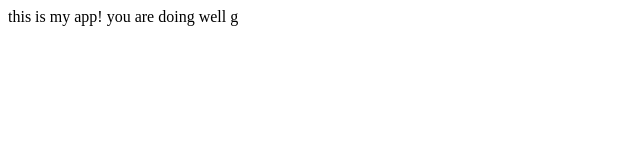
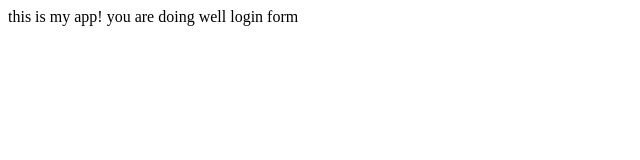
Before and after one commit to Mukhtaryusuf17/myappsample, a plain HTML site: page index.html in a window 1280 px wide. Shown: the full height of the page, 0-640 px from the left. Drawn offline with Linux system fonts and the light colour scheme.

Commit message:
login form

```diff
--- /dev/null
+++ b/dir2/app2.js
@@ -0,0 +1 @@
+console.log(123)
--- a/index.html
+++ b/index.html
@@ -8,6 +8,6 @@
 <body>
     this is my app!
     you are doing well
-    g
+    login form
 </body>
 </html>
```
Also changed, not shown: log.txt (added), login.html (added).
